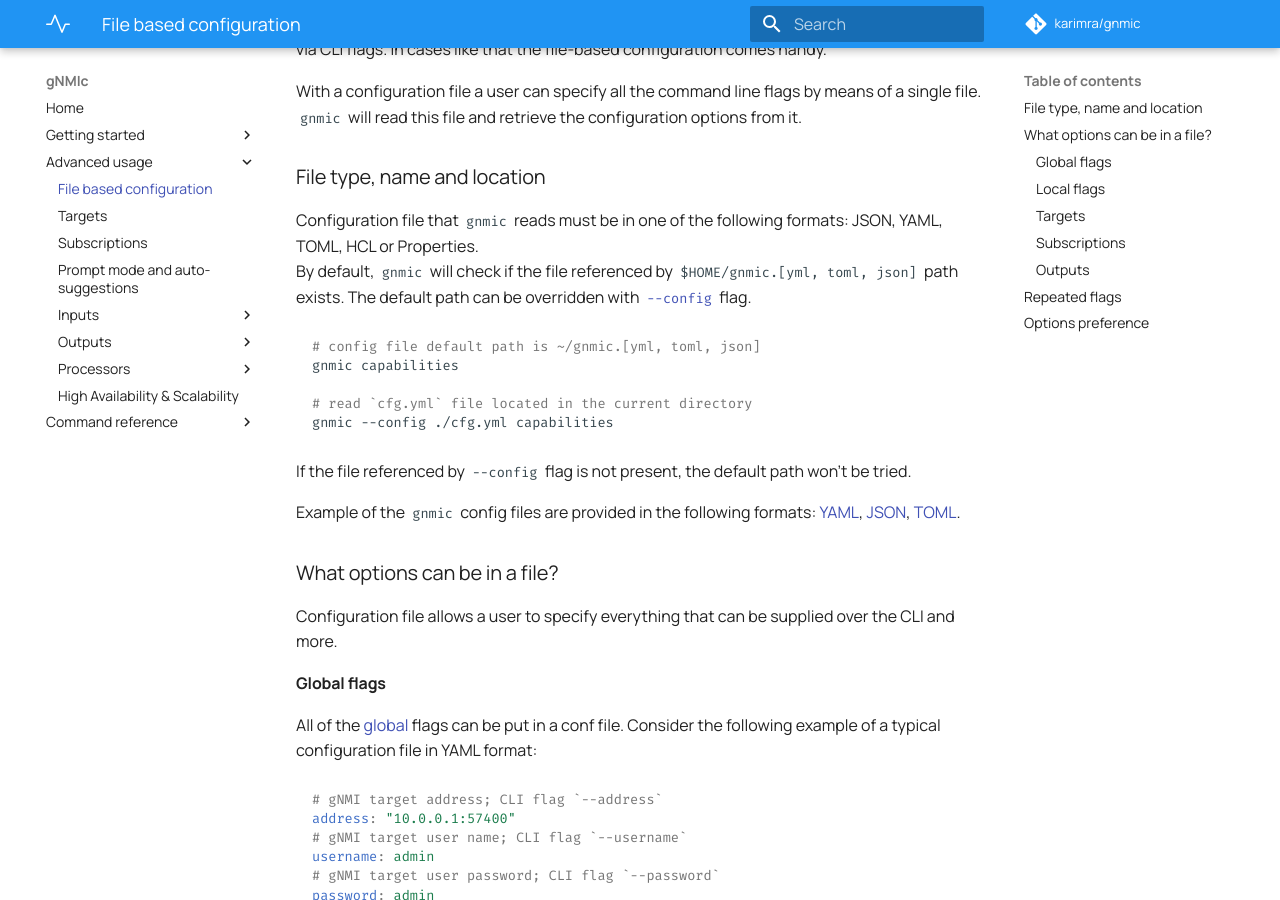
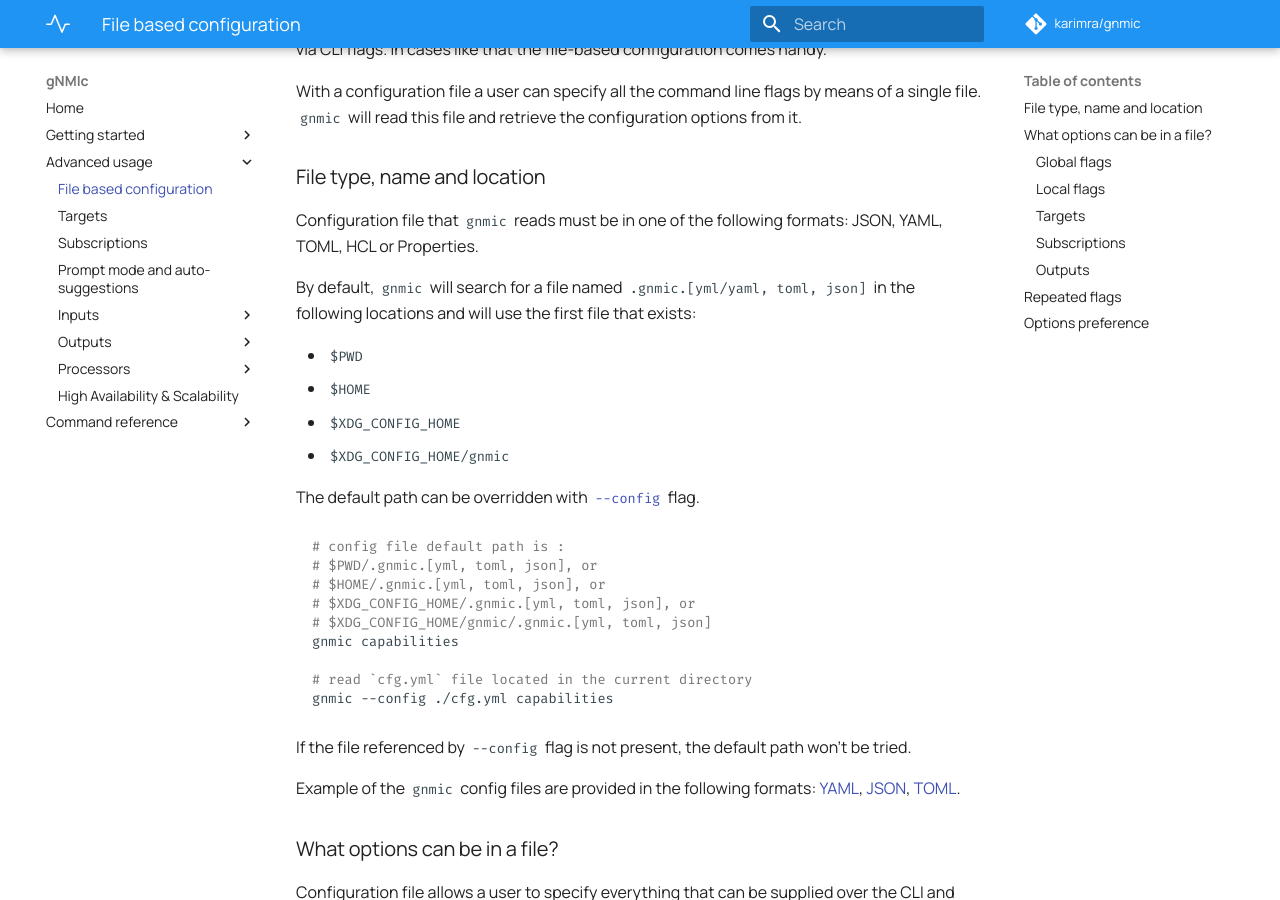
Before and after one commit to karimra/gnmic, an MkDocs documentation site: the page built from docs/advanced/file_cfg.md, in a window 1280 px wide and 900 px high, scrolled down 235 px. Built offline with MkDocs 1.6.1 and Material for MkDocs 9.7.7, drawn with Linux system fonts in a browser that asks for light colours; comment, search, counter and statistics services are not loaded.

Commit message:
update config file docs

````diff
--- a/docs/advanced/file_cfg.md
+++ b/docs/advanced/file_cfg.md
@@ -6,10 +6,22 @@ With a configuration file a user can specify all the command line flags by means
 
 ### File type, name and location
 Configuration file that `gnmic` reads must be in one of the following formats: JSON, YAML, TOML, HCL or Properties.
-By default, `gnmic` will check if the file referenced by `$HOME/gnmic.[yml, toml, json]` path exists. The default path can be overridden with [`--config`](../global_flags.md#config) flag.
+
+By default, `gnmic` will search for a file named `.gnmic.[yml/yaml, toml, json]` in the following locations and will use the first file that exists:
+
+* `$PWD`
+* `$HOME`
+* `$XDG_CONFIG_HOME`
+* `$XDG_CONFIG_HOME/gnmic`
+
+The default path can be overridden with [`--config`](../global_flags.md#config) flag.
 
 ```bash
-# config file default path is ~/gnmic.[yml, toml, json]
+# config file default path is :
+# $PWD/.gnmic.[yml, toml, json], or
+# $HOME/.gnmic.[yml, toml, json], or
+# $XDG_CONFIG_HOME/.gnmic.[yml, toml, json], or
+# $XDG_CONFIG_HOME/gnmic/.gnmic.[yml, toml, json]
 gnmic capabilities
 
 # read `cfg.yml` file located in the current directory
````
Also changed, not shown: docs/global_flags.md (+8 -1 lines).
